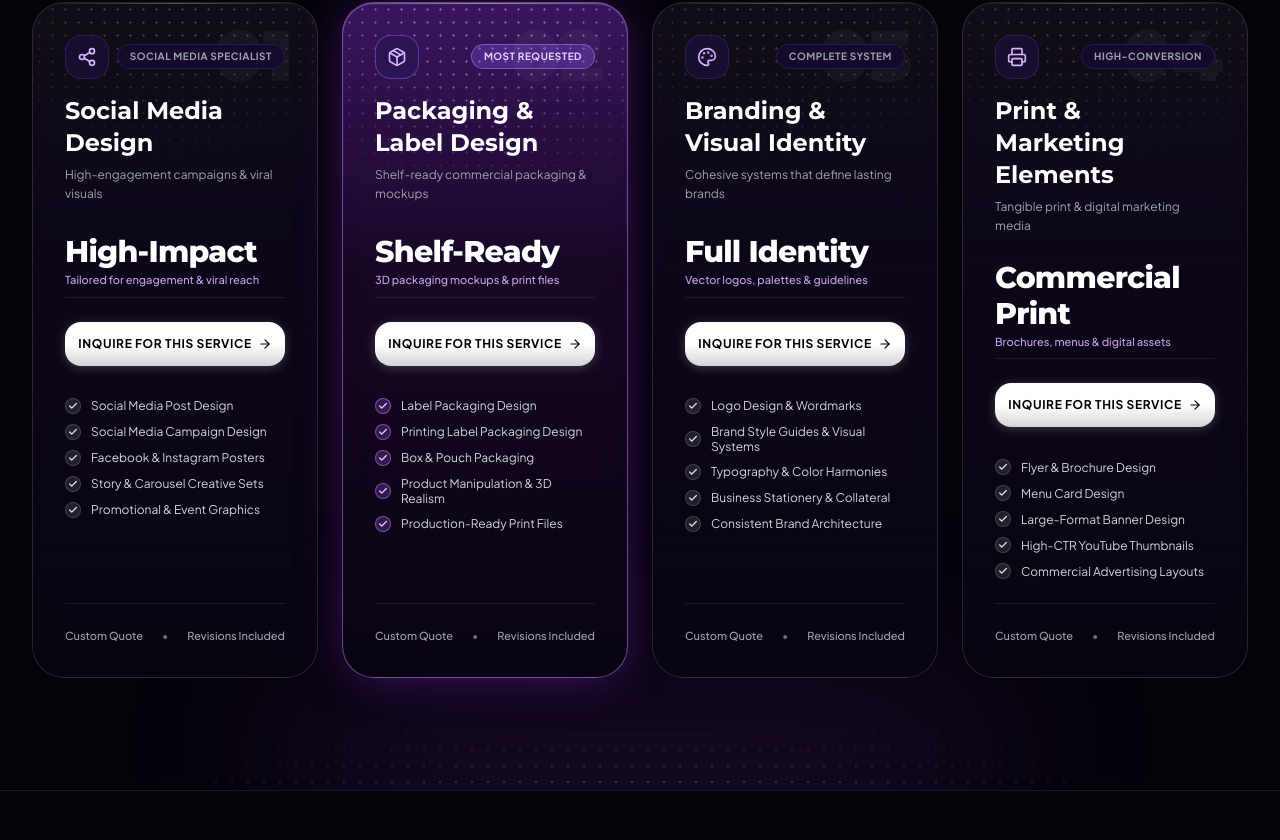
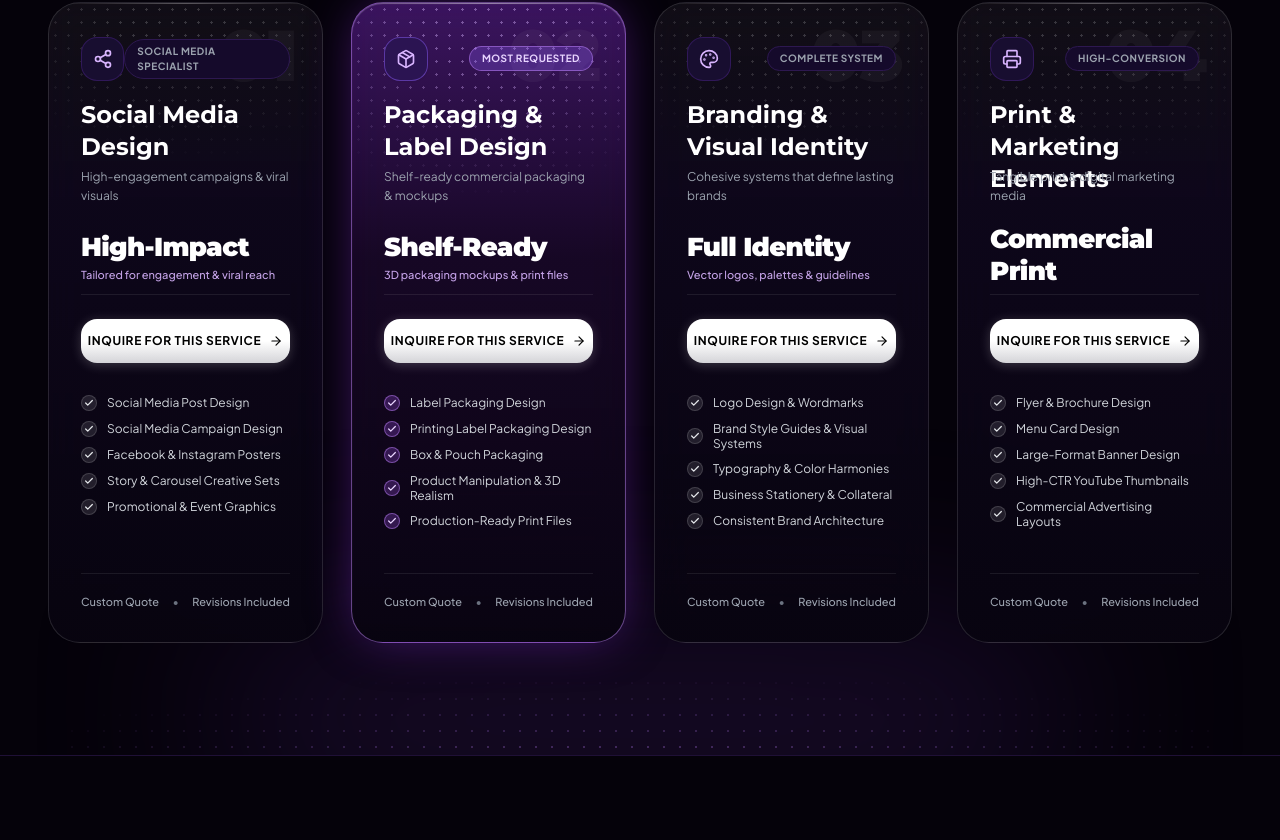
Before and after one commit to nafizalzawad/Rupapixel-Website, a React (Vite) app: page / in a window 1280 px wide. Shown: the part 1420-2260 px from the top of the page. Built offline with nearby package versions, Linux system fonts and the light colour scheme.

Commit message:
fix: widen services cards and synchronize heights for perfect horizontal alignment

```diff
--- a/src/App.jsx
+++ b/src/App.jsx
@@ -1,4 +1,4 @@
-import React from 'react';
+import React, { useEffect } from 'react';
 import Navbar from './components/Navbar';
 import Hero from './components/Hero';
 import ServicesSection from './components/ServicesSection';
@@ -10,6 +10,14 @@ import { personalInfo } from './data/portfolioData';
 import { MessageCircle } from 'lucide-react';
 
 export default function App() {
+  useEffect(() => {
+    if (window.location.hash) {
+      setTimeout(() => {
+        const el = document.querySelector(window.location.hash);
+        if (el) el.scrollIntoView({ behavior: 'auto' });
+      }, 50);
+    }
+  }, []);
   return (
     <div className="min-h-screen bg-[#05020a] text-slate-100 selection:bg-brand-600 selection:text-white relative overflow-x-hidden w-full">
       {/* Sticky / Fixed Navigation */}
--- a/src/components/ServicesSection.jsx
+++ b/src/components/ServicesSection.jsx
@@ -31,9 +31,9 @@ export default function ServicesSection() {
   const [model, setModel] = useState('project');
 
   return (
-    <section id="services" className="relative py-28 px-4 sm:px-8 max-w-7xl mx-auto border-t border-[#261542]/80 overflow-hidden">
+    <section id="services" className="relative py-28 px-4 sm:px-6 lg:px-10 xl:px-12 w-full max-w-[1560px] mx-auto border-t border-[#261542]/80 overflow-hidden">
       {/* Background Top Ambient Purple Aura */}
-      <div className="absolute top-12 left-1/2 -translate-x-1/2 w-[750px] h-[320px] bg-gradient-to-b from-[#8b5cf6]/25 via-[#6b21a8]/15 to-transparent rounded-full blur-[110px] pointer-events-none -z-10" />
+      <div className="absolute top-12 left-1/2 -translate-x-1/2 w-[900px] h-[340px] bg-gradient-to-b from-[#8b5cf6]/25 via-[#6b21a8]/15 to-transparent rounded-full blur-[120px] pointer-events-none -z-10" />
 
       {/* Section Header Matching Reference Image */}
       <div className="text-center max-w-3xl mx-auto mb-16 space-y-5">
@@ -82,8 +82,8 @@ export default function ServicesSection() {
         </div>
       </div>
 
-      {/* Services Tiles Grid (Matching the 3D Assets Instantly Cards & Texture) */}
-      <div className="grid grid-cols-1 md:grid-cols-2 xl:grid-cols-4 gap-6 relative z-10">
+      {/* Services Tiles Grid (Wider cards with synchronized height alignments) */}
+      <div className="grid grid-cols-1 md:grid-cols-2 xl:grid-cols-4 gap-6 xl:gap-7 relative z-10">
         {mainServices.map((service, index) => {
           const IconComponent = icons[index % icons.length];
           const highlight = serviceHighlights[index % serviceHighlights.length];
@@ -115,8 +115,8 @@ export default function ServicesSection() {
 
               {/* Top Section: Title & Subtitle */}
               <div className="relative z-10 space-y-4">
-                {/* Header Row: Icon & Tag Badge */}
-                <div className="flex items-center justify-between">
+                {/* Header Row: Icon & Tag Badge (Fixed Height for exact baseline alignment) */}
+                <div className="h-12 flex items-center justify-between">
                   <div
                     className={`w-11 h-11 rounded-2xl flex items-center justify-center transition-colors duration-300 ${
                       isFeatured
@@ -138,29 +138,31 @@ export default function ServicesSection() {
                   </span>
                 </div>
 
-                {/* Service Heading & Tagline with aligned min-heights */}
+                {/* Service Heading & Tagline with standardized synchronized heights */}
                 <div className="space-y-1.5">
-                  <div className="min-h-[58px] flex items-start">
-                    <h3 className="text-xl sm:text-2xl font-bold font-heading text-white group-hover:text-brand-300 transition-colors leading-tight">
+                  <div className="h-[62px] flex items-start">
+                    <h3 className="text-xl sm:text-[22px] lg:text-2xl font-bold font-heading text-white group-hover:text-brand-300 transition-colors leading-tight">
                       {service.title}
                     </h3>
                   </div>
-                  <p className="text-xs text-gray-400 leading-relaxed min-h-[34px] line-clamp-2">
-                    {service.subtitle}
-                  </p>
+                  <div className="h-[38px] flex items-start">
+                    <p className="text-xs text-gray-400 leading-relaxed line-clamp-2">
+                      {service.subtitle}
+                    </p>
+                  </div>
                 </div>
 
-                {/* Metric / Scope Callout (Matching $29/month in Reference Image) */}
-                <div className="pt-2 pb-2 border-b border-white/[0.08] min-h-[78px] flex flex-col justify-end">
-                  <div className="text-2xl sm:text-3xl font-extrabold font-heading text-white tracking-tight">
+                {/* Metric / Scope Callout (Exact Synchronized Height across all 4 cards) */}
+                <div className="h-[74px] flex flex-col justify-center pt-2 pb-2 border-b border-white/[0.08]">
+                  <div className="text-2xl lg:text-[26px] font-black font-heading text-white tracking-tight leading-tight">
                     {model === 'project' ? highlight.project.headline : highlight.retainer.headline}
                   </div>
-                  <div className="text-[11px] font-medium text-brand-300/90 mt-0.5">
+                  <div className="text-[11px] font-medium text-brand-300/90 mt-1 truncate">
                     {model === 'project' ? highlight.project.subline : highlight.retainer.subline}
                   </div>
                 </div>
 
-                {/* Glossy White Button (Matching 'Get started for free' in Reference Image) */}
+                {/* Glossy White Button (100% Horizontal Alignment across all 4 cards) */}
                 <div className="pt-2">
                   <a
                     href={`${personalInfo.whatsappUrl}?text=${encodeURIComponent(
@@ -168,7 +170,7 @@ export default function ServicesSection() {
                     )}`}
                     target="_blank"
                     rel="noopener noreferrer"
-                    className="w-full py-3.5 px-3 rounded-2xl bg-gradient-to-b from-white via-white to-[#d4d4d8] text-black font-extrabold text-[11px] sm:text-xs uppercase tracking-wider shadow-[0_2px_12px_rgba(255,255,255,0.2)] hover:shadow-[0_4px_24px_rgba(255,255,255,0.4)] hover:brightness-105 active:scale-[0.98] transition-all duration-300 flex items-center justify-center gap-1.5 whitespace-nowrap"
+                    className="w-full py-3.5 px-4 rounded-2xl bg-gradient-to-b from-white via-white to-[#d4d4d8] text-black font-extrabold text-xs uppercase tracking-wider shadow-[0_2px_12px_rgba(255,255,255,0.2)] hover:shadow-[0_4px_24px_rgba(255,255,255,0.4)] hover:brightness-105 active:scale-[0.98] transition-all duration-300 flex items-center justify-center gap-2 whitespace-nowrap"
                   >
                     <span>Inquire for this Service</span>
                     <ArrowRight className="w-3.5 h-3.5 flex-shrink-0" />
@@ -176,7 +178,7 @@ export default function ServicesSection() {
                 </div>
 
                 {/* Sub-services Checklist (Matching the Bullet Items in Reference Image) */}
-                <div className="pt-4 space-y-2.5">
+                <div className="pt-4 space-y-2.5 min-h-[170px]">
                   {service.items.map((item, i) => (
                     <div key={i} className="flex items-center gap-2.5 text-xs text-gray-300">
                       <div
@@ -195,7 +197,7 @@ export default function ServicesSection() {
               </div>
 
               {/* Bottom Card Footnote (Matching '14 days free trial' in Reference Image) */}
-              <div className="relative z-10 pt-6 mt-6 border-t border-white/[0.08] flex items-center justify-between text-[11px] text-gray-400 font-medium">
+              <div className="relative z-10 pt-5 mt-6 border-t border-white/[0.08] flex items-center justify-between text-[11px] text-gray-400 font-medium">
                 <span>{model === 'project' ? 'Custom Quote' : 'Dedicated Support'}</span>
                 <span className="text-gray-500">•</span>
                 <span>Revisions Included</span>
@@ -206,8 +208,8 @@ export default function ServicesSection() {
       </div>
 
       {/* Floor Dot Matrix Mesh & Ambient Bottom Purple Aura from Reference Image */}
-      <div className="absolute -bottom-10 left-1/2 -translate-x-1/2 w-full max-w-5xl h-[280px] dot-texture-floor pointer-events-none z-0" />
-      <div className="absolute -bottom-6 left-1/2 -translate-x-1/2 w-[700px] h-[160px] bg-gradient-to-t from-[#8b5cf6]/30 via-[#6b21a8]/20 to-transparent blur-[90px] rounded-full pointer-events-none z-0" />
+      <div className="absolute -bottom-10 left-1/2 -translate-x-1/2 w-full max-w-6xl h-[280px] dot-texture-floor pointer-events-none z-0" />
+      <div className="absolute -bottom-6 left-1/2 -translate-x-1/2 w-[850px] h-[180px] bg-gradient-to-t from-[#8b5cf6]/30 via-[#6b21a8]/20 to-transparent blur-[100px] rounded-full pointer-events-none z-0" />
     </section>
   );
 }
```
